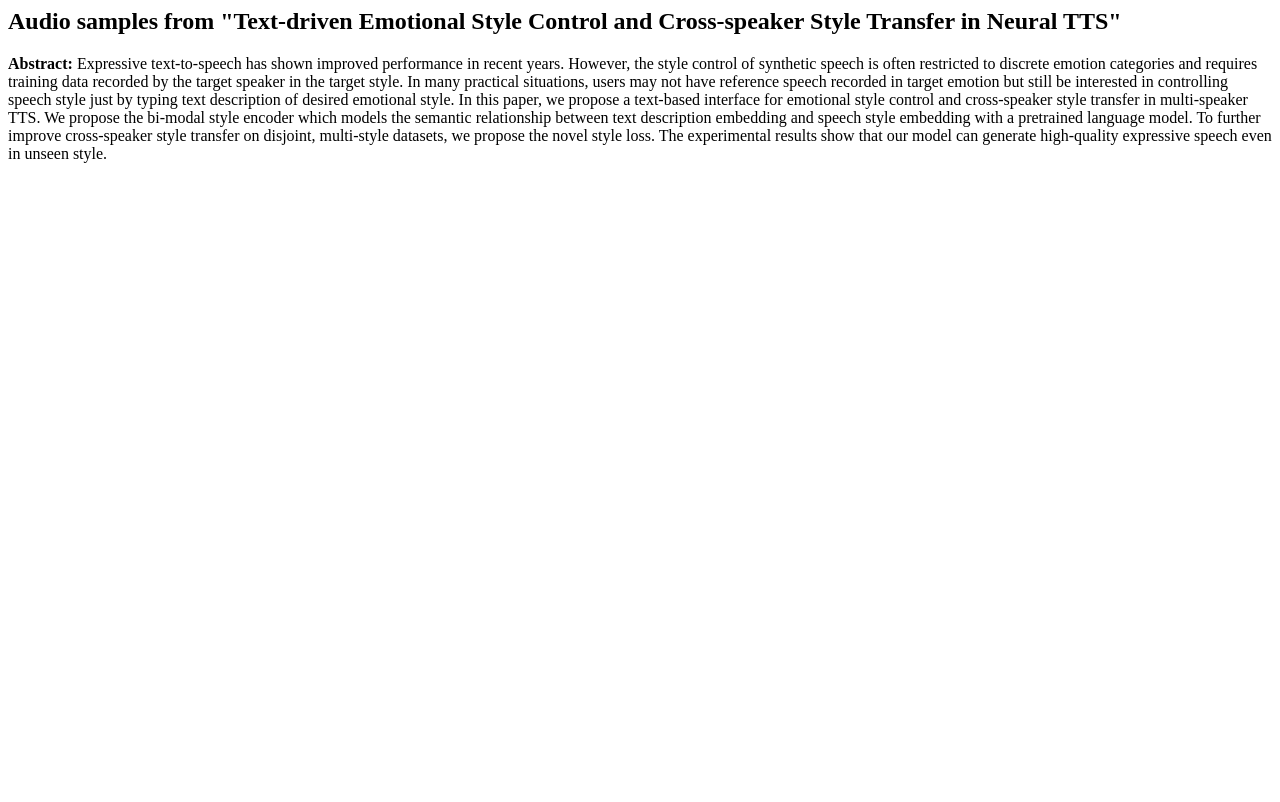
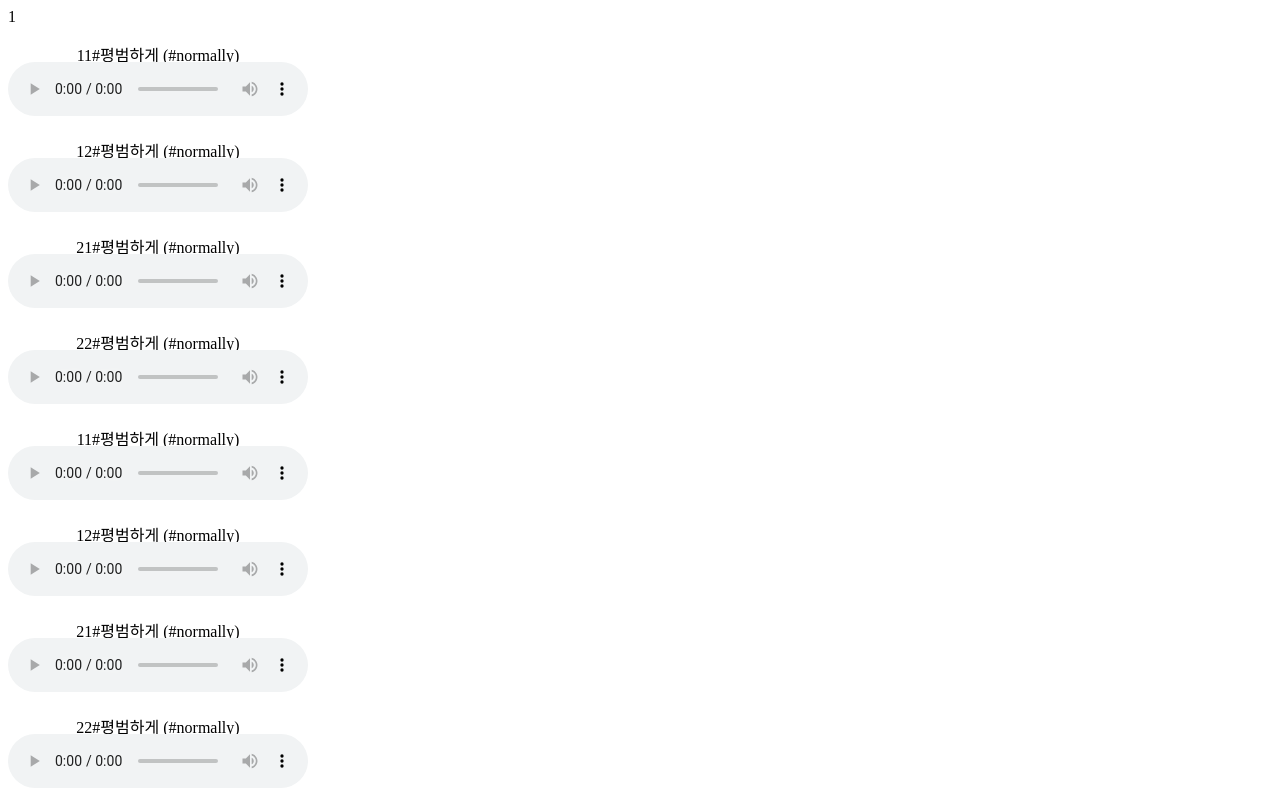
Before and after one commit to style-TTS/demo, a plain HTML site: page index.html in a window 1280 px wide. Drawn offline with Linux system fonts and the light colour scheme.

Commit message:
Update index.html

```diff
--- a/index.html
+++ b/index.html
@@ -1,25 +1,43 @@
-<html>
-
-<head>
-  <meta charset="UTF-8">
-  <title>Audio samples from "Text-driven Emotional Style Control and Cross-speaker Style Transfer in Neural TTS"</title>
-</head>
-
-<body>
-  <div>
-    <article>
-      <header>
-        <h1>Audio samples from "Text-driven Emotional Style Control and Cross-speaker Style Transfer in Neural TTS"</h1>
-      </header>
-    </article>
-    <p><b>Abstract:</b>
-      Expressive text-to-speech has shown improved performance in recent years.
-      However, the style control of synthetic speech is often restricted to discrete emotion categories and requires training data recorded by the target speaker in the target style.
-      In many practical situations, users may not have reference speech recorded in target emotion but still be interested in controlling speech style just by typing text description of desired emotional style.
-      In this paper, we propose a text-based interface for emotional style control and cross-speaker style transfer in multi-speaker TTS.
-      We propose the bi-modal style encoder which models the semantic relationship between text description embedding and speech style embedding with a pretrained language model.
-      To further improve cross-speaker style transfer on disjoint, multi-style datasets, we propose the novel style loss. The experimental results show that our model can generate high-quality expressive speech even in unseen style.
-  </div>
-</body>
-
-</html>
+        <tr>
+          <td>1</td>
+          <td style='border-right:none; '>
+            <div class='row' style='width: 300px; height:20px; '>
+              <p style='text-align: center'>11#평범하게 (#normally)</p></div>
+            <div class='row' style='width: 300px; height:60px; '>
+              <audio controls=""><source src="wavs/1_st/4_s_.wav" type="audio/wav"></audio></div>
+            <div class='row' style='width: 300px; height:20px; '>
+              <p style='text-align: center'>12#평범하게 (#normally)</p></div>
+            <div class='row' style='width: 300px; height:60px; '>
+              <audio controls=""><source src="wavs/1_st/4_s_.wav" type="audio/wav"></audio></div>
+          </td>
+          <td style='border-left:none; '>
+            <div class='row' style='width: 300px; height:20px; '>
+              <p style='text-align: center'>21#평범하게 (#normally)</p></div>
+            <div class='row' style='width: 300px; height:60px; '>
+              <audio controls=""><source src="wavs/1_st/4_s_.wav" type="audio/wav"></audio></div>
+            <div class='row' style='width: 300px; height:20px; '>
+              <p style='text-align: center'>22#평범하게 (#normally)</p></div>
+            <div class='row' style='width: 300px; height:60px; '>
+              <audio controls=""><source src="wavs/1_st/4_s_.wav" type="audio/wav"></audio></div>
+          </td>
+          <td style='border-right:none; '>
+            <div class='row' style='width: 300px; height:20px; '>
+              <p style='text-align: center'>11#평범하게 (#normally)</p></div>
+            <div class='row' style='width: 300px; height:60px; '>
+              <audio controls=""><source src="wavs/1_st/4_us_.wav" type="audio/wav"></audio></div>
+            <div class='row' style='width: 300px; height:20px; '>
+              <p style='text-align: center'>12#평범하게 (#normally)</p></div>
+            <div class='row' style='width: 300px; height:60px; '>
+              <audio controls=""><source src="wavs/1_st/4_us_.wav" type="audio/wav"></audio></div>
+          </td>
+          <td style='border-left:none; '>
+            <div class='row' style='width: 300px; height:20px; '>
+              <p style='text-align: center'>21#평범하게 (#normally)</p></div>
+            <div class='row' style='width: 300px; height:60px; '>
+              <audio controls=""><source src="wavs/1_st/4_us_.wav" type="audio/wav"></audio></div>
+            <div class='row' style='width: 300px; height:20px; '>
+              <p style='text-align: center'>22#평범하게 (#normally)</p></div>
+            <div class='row' style='width: 300px; height:60px; '>
+              <audio controls=""><source src="wavs/1_st/4_us_.wav" type="audio/wav"></audio></div>
+          </td>
+        </tr>
```
